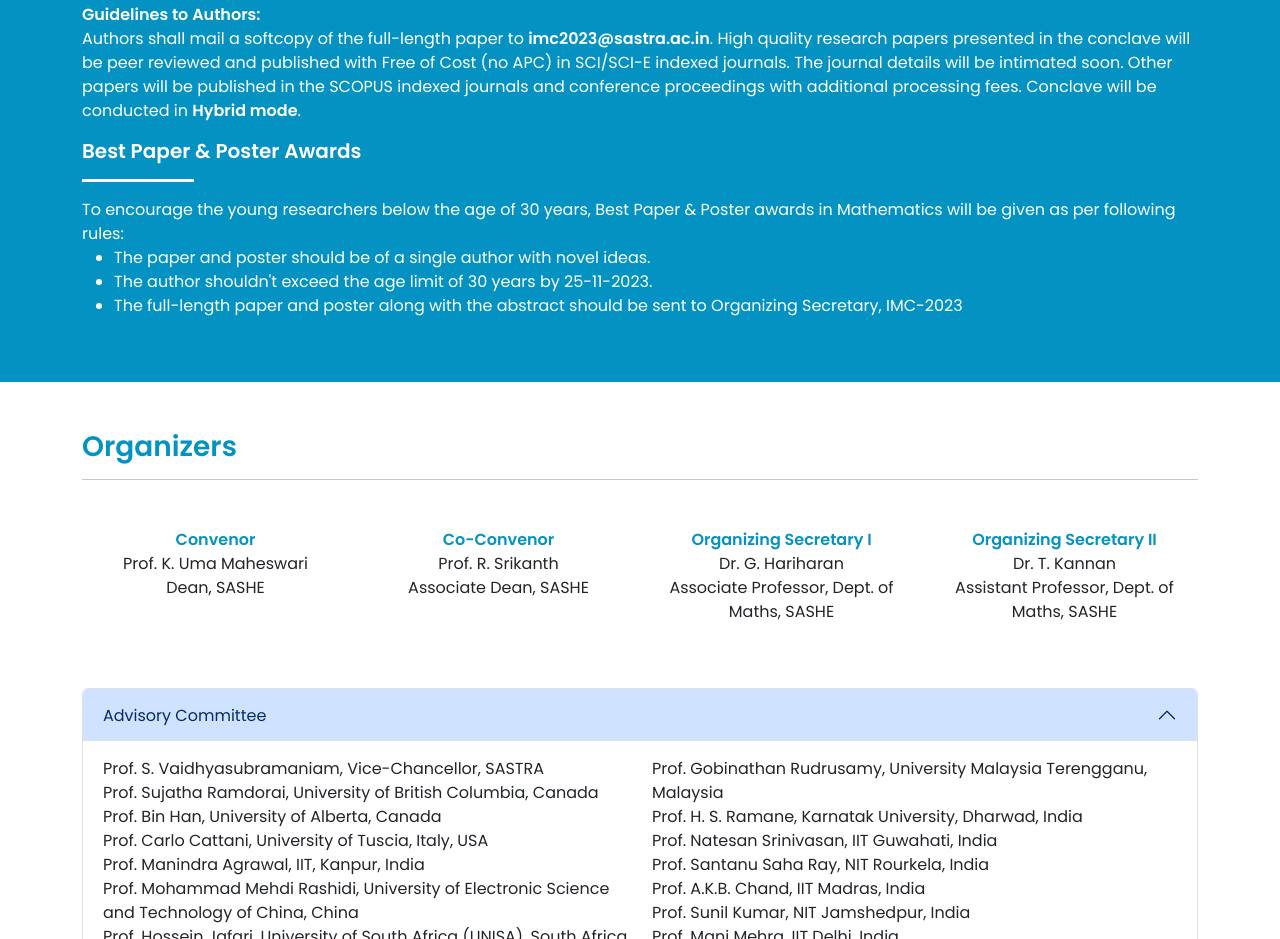
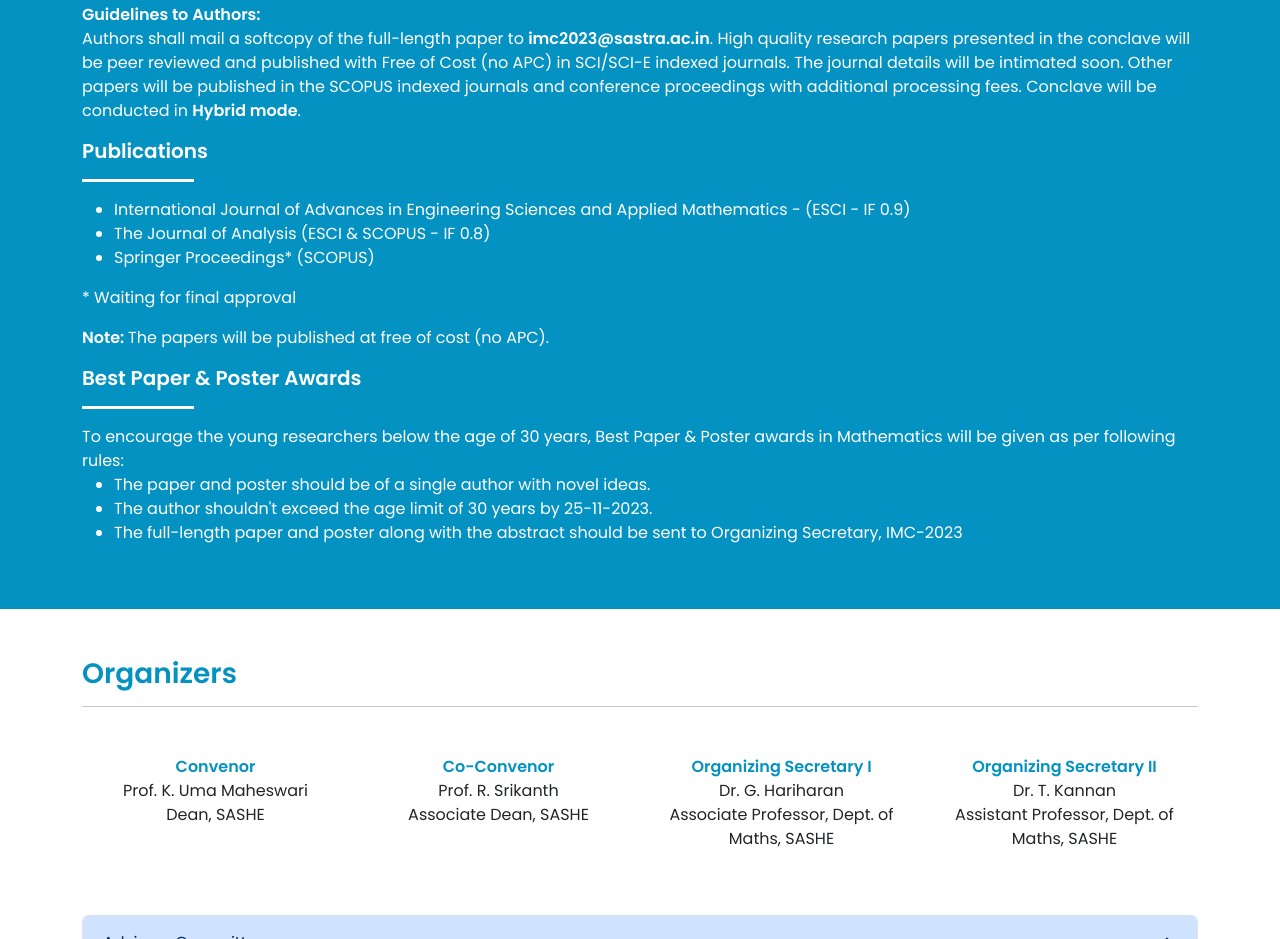
Before and after one commit to ganeshkalyank/imc2023, a plain HTML site: page index.html in a window 1280 px wide. Shown: the part 2633-3572 px from the top of the page. Drawn offline with nearby package versions, Linux system fonts and the light colour scheme; a script that the page names is missing.

Commit message:
added publications

```diff
--- a/index.html
+++ b/index.html
@@ -219,12 +219,15 @@
                 in the SCOPUS indexed journals and conference proceedings with additional processing
                 fees. Conclave will be conducted in <b>Hybrid mode</b>.
             </p>
-            <!-- <h5 class="mt-3">Publications</h5>
+            <h5 class="mt-3">Publications</h5>
             <div class="break-line my-3"></div>
             <ul>
-                <li>YTD</li>
-                <li>The Journal of Analysis, SCOPUS Indexed (Springer)</li>
-            </ul> -->
+                <li>International Journal of Advances in Engineering Sciences and Applied Mathematics - (ESCI - IF 0.9)</li>
+                <li>The Journal of Analysis (ESCI & SCOPUS - IF 0.8)</li>
+                <li>Springer Proceedings* (SCOPUS)</li>
+            </ul>
+            <p>* Waiting for final approval</p>
+            <p><b>Note: </b> The papers will be published at free of cost (no APC).</p>
             <h5 class="mt-3">Best Paper & Poster Awards</h5>
             <div class="break-line my-3"></div>
             To encourage the young researchers below the age of 30 years, Best Paper & Poster awards in Mathematics will be given as per following rules:
```
